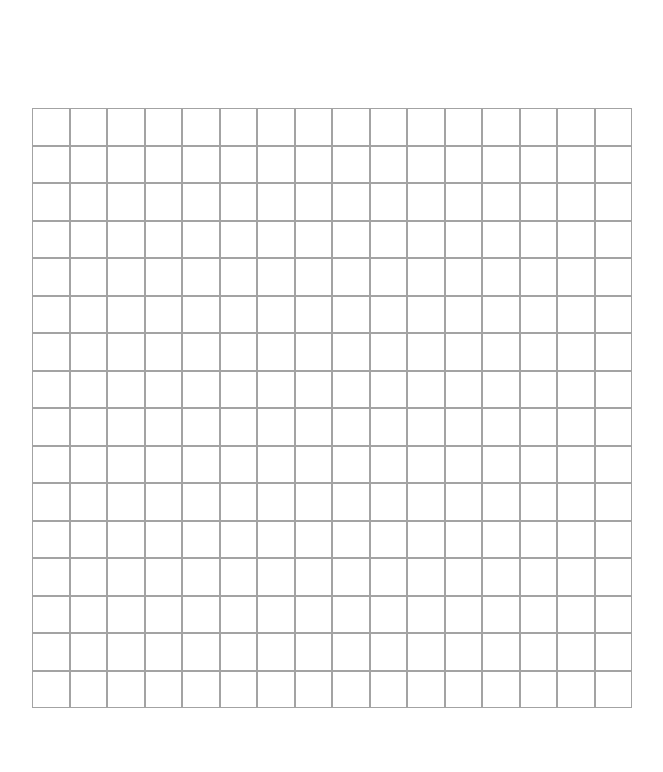
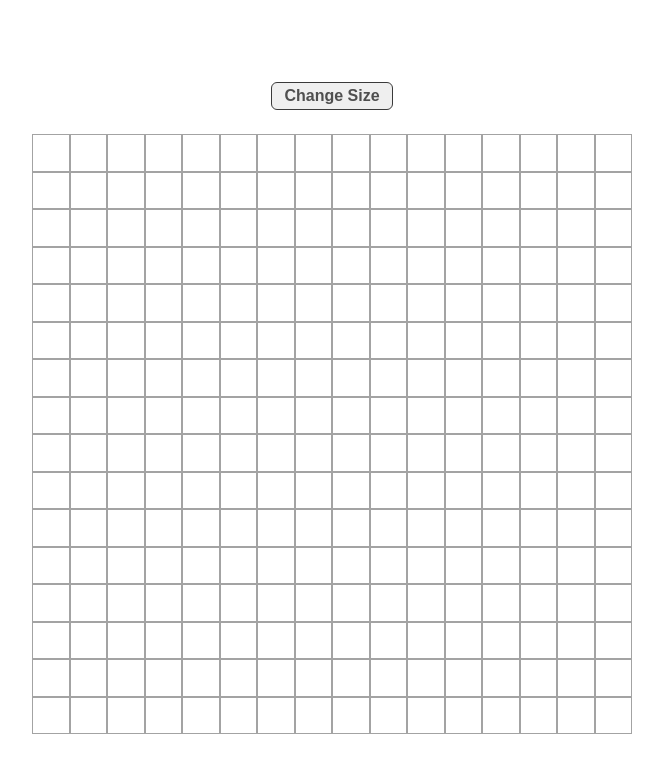
Before and after one commit to ExcentricEevee/etch-a-sketch, a plain HTML site: page index.html in a window 1280 px wide. Shown: the whole page, without its empty margins (308-971 px from the left). Drawn offline with Linux system fonts and the light colour scheme.

Commit message:
Create function to clear grid
The previous logic was delegated into its own function, createGrid, to
prepare for the next feature of being able to make your own custom grid
size. A clearGrid() function was implemented here in this commit to make
sure whatever is already there doesn't overlap with the new grid.

```diff
--- a/index.html
+++ b/index.html
@@ -8,6 +8,7 @@
     </head>
 
     <body>
+        <button>Change Size</button>
         <div class="container"></div>
     </body>
 </html>
--- a/script.js
+++ b/script.js
@@ -1,5 +1,6 @@
+function createGrid(size) {
+    const LENGTH = size;
     const container = document.querySelector('.container');
-const LENGTH = 16;
     const CONTAINER_SIZE = container.offsetWidth;
     const SQUARE_SIZE = CONTAINER_SIZE / LENGTH;
 
@@ -17,3 +18,19 @@ for(let rows = 0; rows < LENGTH; rows++) {
         }
         container.appendChild(row);
     }
+}
+
+function clearGrid() {
+    const container = document.querySelector('.container');
+    while(container.lastElementChild) {
+        container.removeChild(container.lastElementChild);
+    }
+}
+
+const btn = document.querySelector('button');
+btn.addEventListener('click', () => {
+    //const size = prompt('What size grid? (Max 100)', '16');
+    clearGrid();
+});
+
+createGrid(16);
--- a/style.css
+++ b/style.css
@@ -5,8 +5,19 @@
 body {
     height: 100vh;
     display: flex;
+    flex-direction: column;
     justify-content: center;
     align-items: center;
+}
+
+button {
+    margin-bottom: 24px;
+    padding: 4px 12px;
+    border: 1px solid #3a3a3a;
+    border-radius: 6px;
+    font-size: 16px;
+    font-weight: 700;
+    color: #4f4f4f;
 }
 
 .container {
```
Lines whose indentation alone changed are shown as unchanged.
